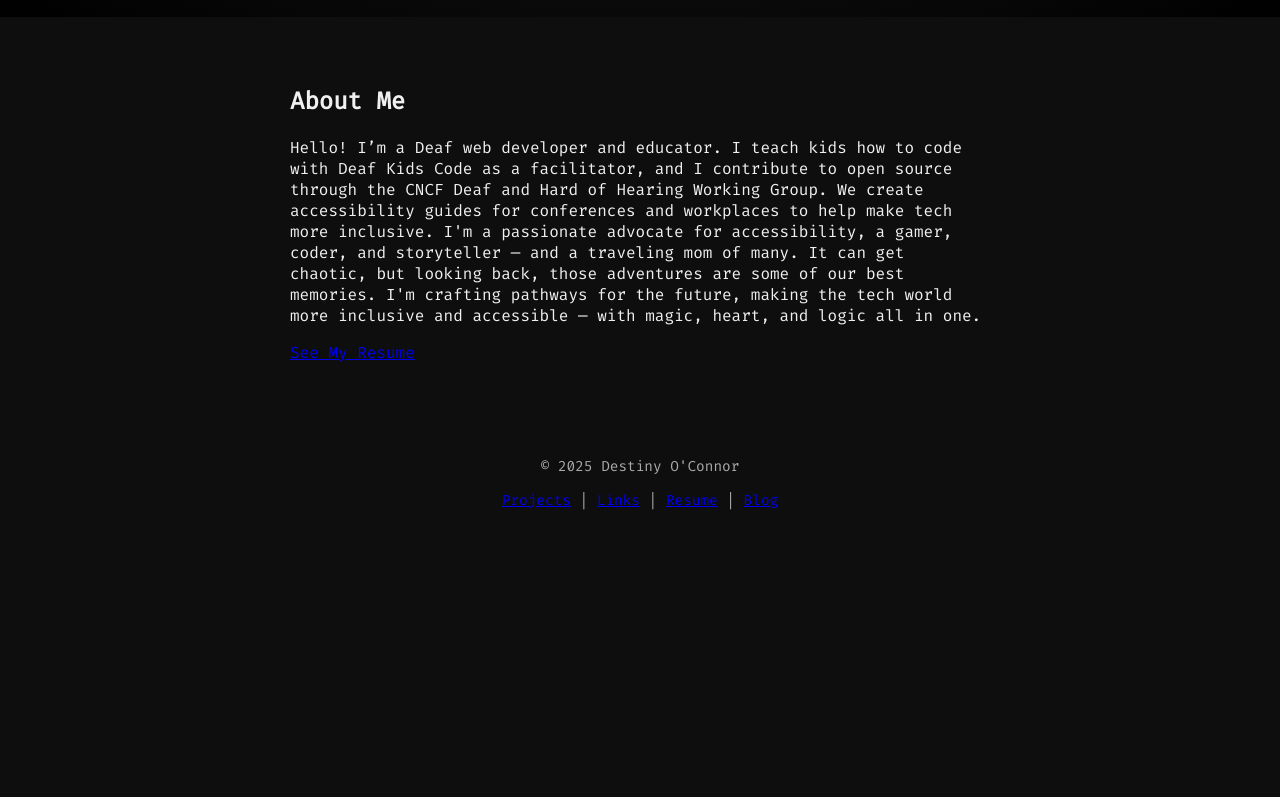
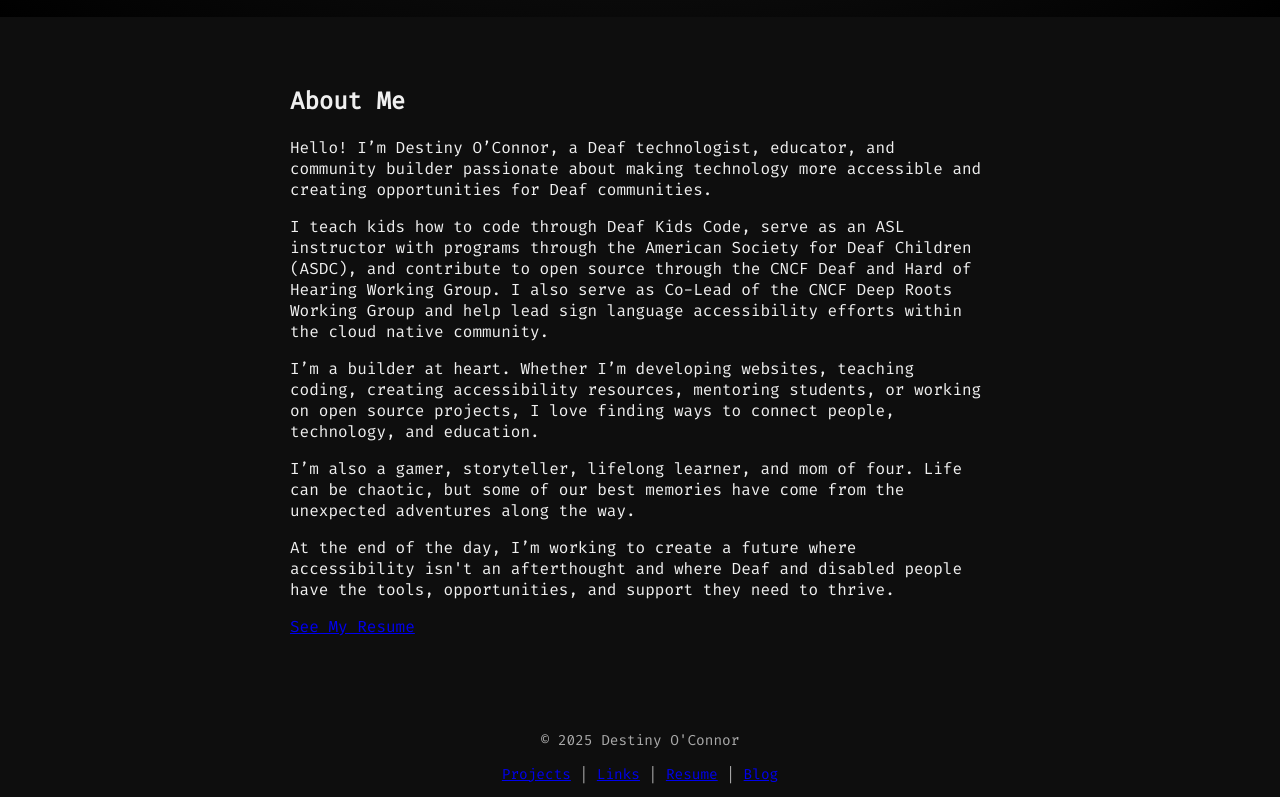
Before and after one commit to Deafveloper/Destiny-Oconnor-2.0, a plain HTML site: page index.html in a window 1280 px wide. Shown: the part 649-1446 px from the top of the page. Before the commit the page ends 1200 px from the top, so only its background shows below. Drawn offline with nearby package versions, Linux system fonts and the light colour scheme.

Commit message:
Update index.html
Updated about me section to make it more current

```diff
--- a/index.html
+++ b/index.html
@@ -22,7 +22,12 @@
 
   <section class="about">
     <h2>About Me</h2>
-    <p>Hello! I’m a Deaf web developer and educator. I teach kids how to code with Deaf Kids Code as a facilitator, and I contribute to open source through the CNCF Deaf and Hard of Hearing Working Group. We create accessibility guides for conferences and workplaces to help make tech more inclusive. I'm a passionate advocate for accessibility, a gamer, coder, and storyteller — and a traveling mom of many. It can get chaotic, but looking back, those adventures are some of our best memories. I'm crafting pathways for the future, making the tech world more inclusive and accessible — with magic, heart, and logic all in one.</p>
+     <p>Hello! I’m Destiny O’Connor, a Deaf technologist, educator, and community builder passionate about making technology more accessible and creating opportunities for Deaf communities.</p>
+     <p>I teach kids how to code through Deaf Kids Code, serve as an ASL instructor with programs through the American Society for Deaf Children (ASDC), and contribute to open source through the CNCF Deaf and Hard of Hearing Working Group. I also serve as Co-Lead of the CNCF Deep Roots Working Group and help lead sign language accessibility efforts within the cloud native community.</p>
+     <p>I’m a builder at heart. Whether I’m developing websites, teaching coding, creating accessibility resources, mentoring students, or working on open source projects, I love finding ways to connect people, technology, and education.</p>
+     <p>I’m also a gamer, storyteller, lifelong learner, and mom of four. Life can be chaotic, but some of our best memories have come from the unexpected adventures along the way.</p>
+     <p>At the end of the day, I’m working to create a future where accessibility isn't an afterthought and where Deaf and disabled people have the tools, opportunities, and support they need to thrive.</p>
+
     <a href="resume.html" class="btn-secondary">See My Resume</a>
   </section>
 
```
